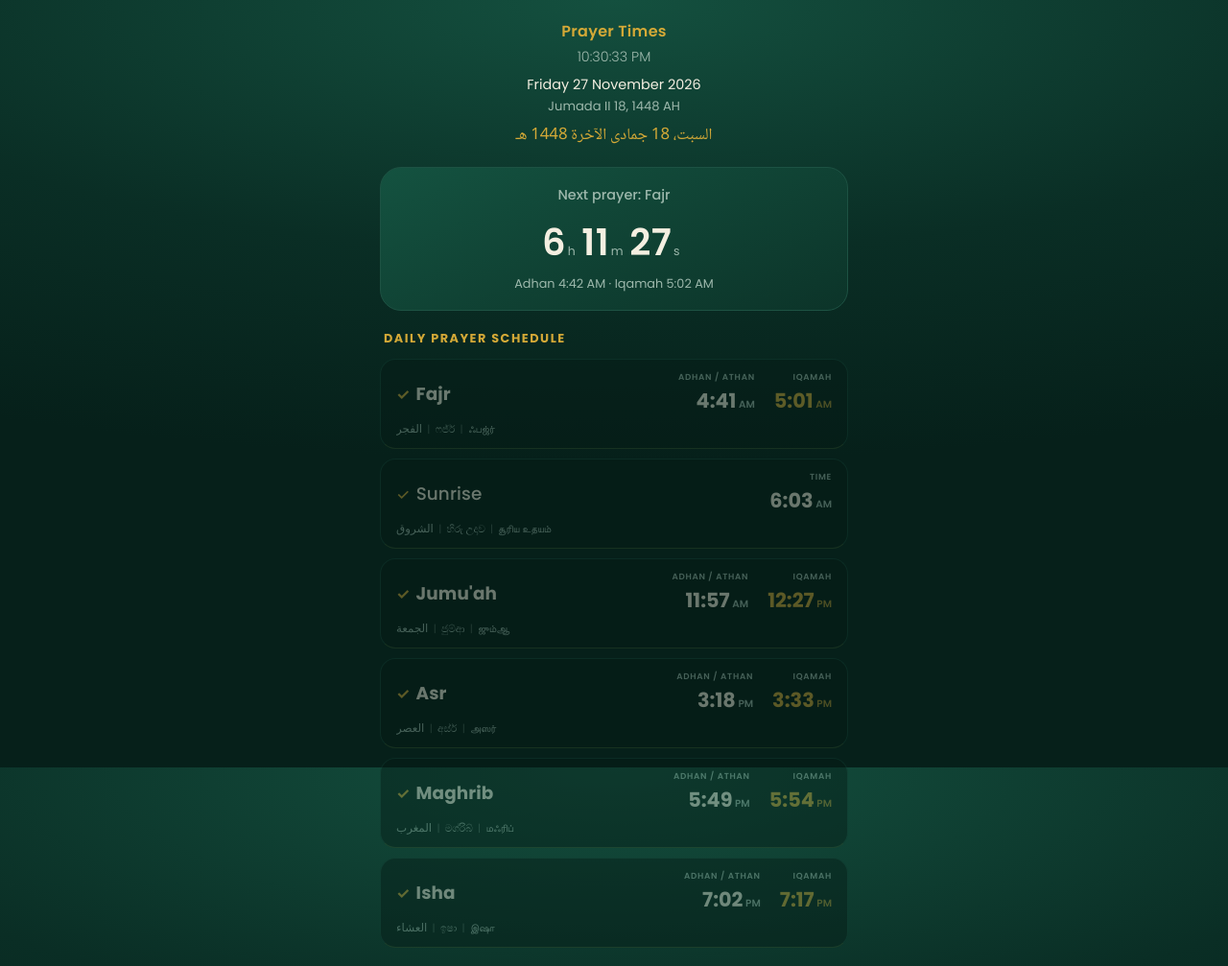
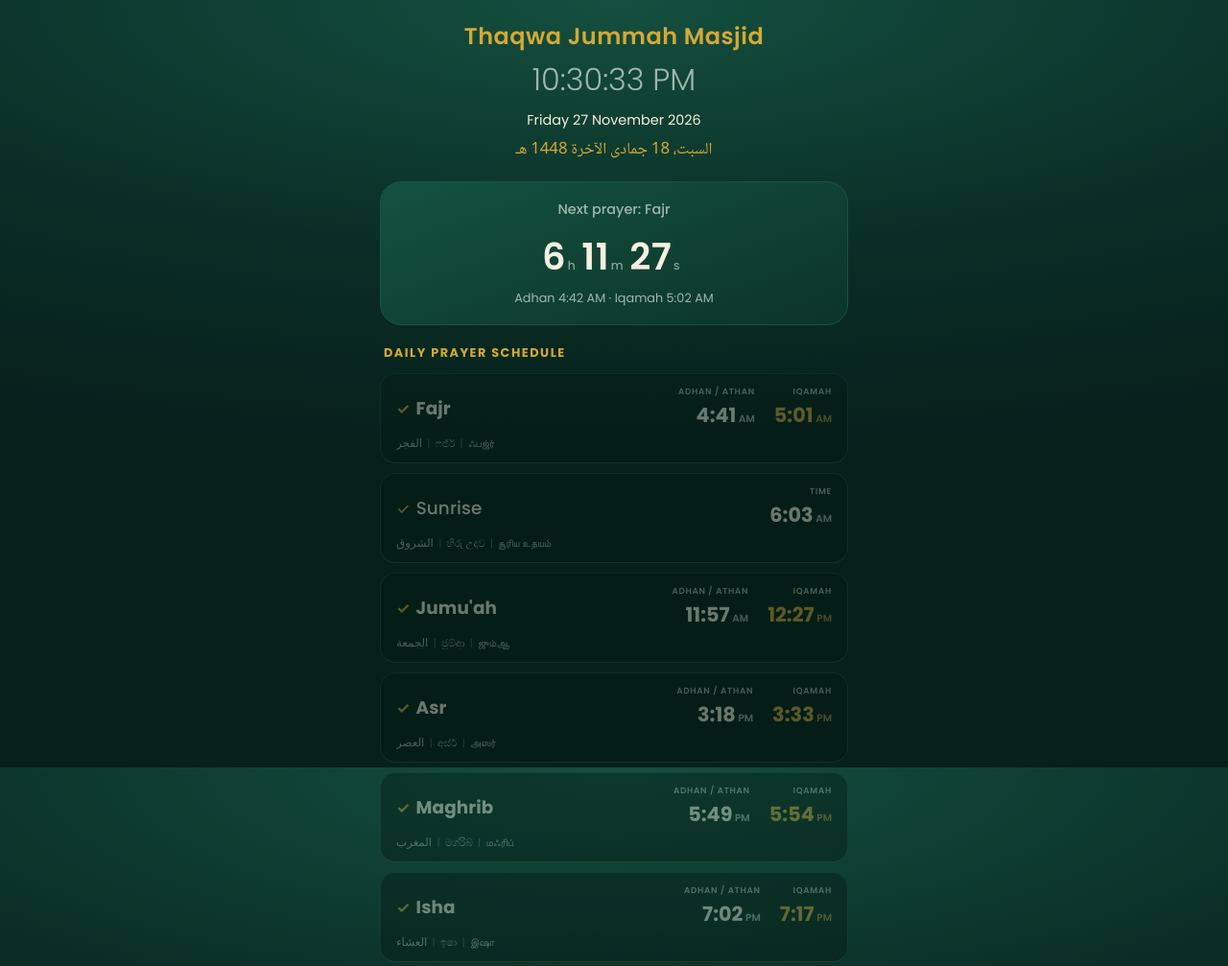
Before and after one commit to DevArafath/TJM_PrayerTime, a plain HTML site: page index.html in a window 1280 px wide. Shown: the top 1007 px of the page at 96% size. Drawn offline with Linux system fonts and the light colour scheme.

Commit message:
Style Cahnges

```diff
--- a/app.js
+++ b/app.js
@@ -1,7 +1,7 @@
 (() => {
   const KEYS = ['fajr', 'sunrise', 'dhuhr', 'asr', 'maghrib', 'isha'];
   const DEF = {
-    mosqueName: 'Prayer Times', hijriAdjustment: 0, hijriDayChangesAtMaghrib: true, hour12: true,
+    mosqueName: 'Thaqwa Jummah Masjid', hijriAdjustment: 0, hijriDayChangesAtMaghrib: true, hour12: true,
     names: { fajr: 'Fajr', sunrise: 'Sunrise', dhuhr: 'Luhr', asr: 'Asr', maghrib: 'Maghrib', isha: 'Isha', jumuah: "Jumu'ah", tarawih: 'Tarawih Prayer' },
     iqamahGapMinutes: { fajr: 20, dhuhr: 15, asr: 15, maghrib: 5, isha: 15 }, jumuahIqamahGapMinutes: 30,
     // mode: "auto" (Islamic month 9), "on" (always Ramadan) or "off"
--- a/style.css
+++ b/style.css
@@ -11,10 +11,10 @@ body{font-family:var(--sans);color:var(--ink);
  padding:env(safe-area-inset-top) env(safe-area-inset-right) env(safe-area-inset-bottom) env(safe-area-inset-left)}
 main{max-width:520px;margin:0 auto;padding:20px 16px 32px}
 header{text-align:center}
-h1{font:600 1rem var(--sans);letter-spacing:.02em;color:var(--gold)}
-#clock{font:300 .9rem var(--sans);color:var(--mute);margin-top:4px;font-variant-numeric:tabular-nums}
+h1{font:600 1.5rem var(--sans);letter-spacing:.02em;color:var(--gold)}
+#clock{font:300 2rem var(--sans);color:var(--mute);margin-top:4px;font-variant-numeric:tabular-nums}
 #gdate{margin-top:8px;font-size:.9rem}
-#hdate{color:var(--mute);font-size:.82rem;margin-top:2px}
+#hdate{color:var(--mute);font-size:.82rem;margin-top:2px;display: none;}
 #hdateAr{font:500 1.05rem "Noto Naskh Arabic","Geeza Pro","Traditional Arabic",serif;margin-top:6px;color:var(--gold)}
 
 #hero{margin:18px 0;padding:18px 12px;text-align:center;border:1px solid var(--line);border-radius:22px;
--- a/sw.js
+++ b/sw.js
@@ -1,5 +1,5 @@
 // Bump VERSION whenever you change index.html, style.css, app.js or icons.
-const VERSION = 'v13', CACHE = 'prayer-times-' + VERSION;
+const VERSION = 'v15', CACHE = 'prayer-times-' + VERSION;
 const SHELL = ['./', 'index.html', 'style.css', 'app.js', 'manifest.json',
   'fonts/poppins-300.woff2', 'fonts/poppins-400.woff2', 'fonts/poppins-500.woff2', 'fonts/poppins-600.woff2', 'fonts/poppins-700.woff2',
   'icons/icon-192.png', 'icons/icon-512.png', 'data/prayer-times.json', 'data/settings.json'];
```
